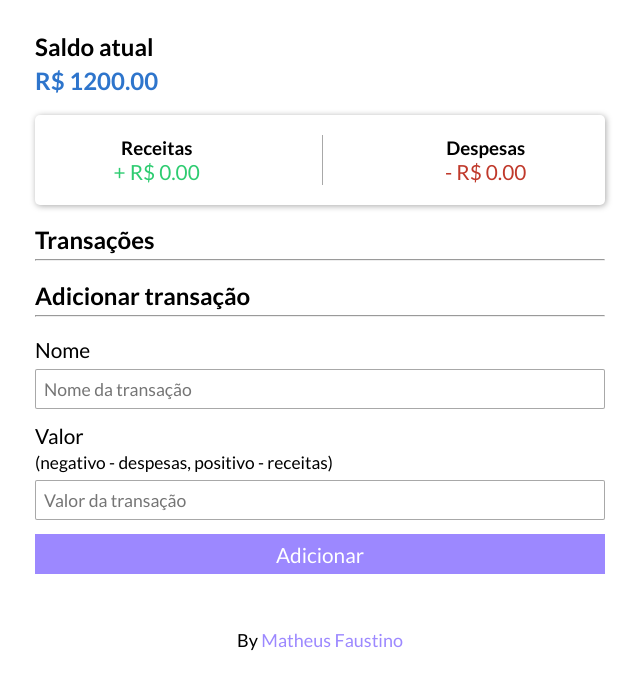
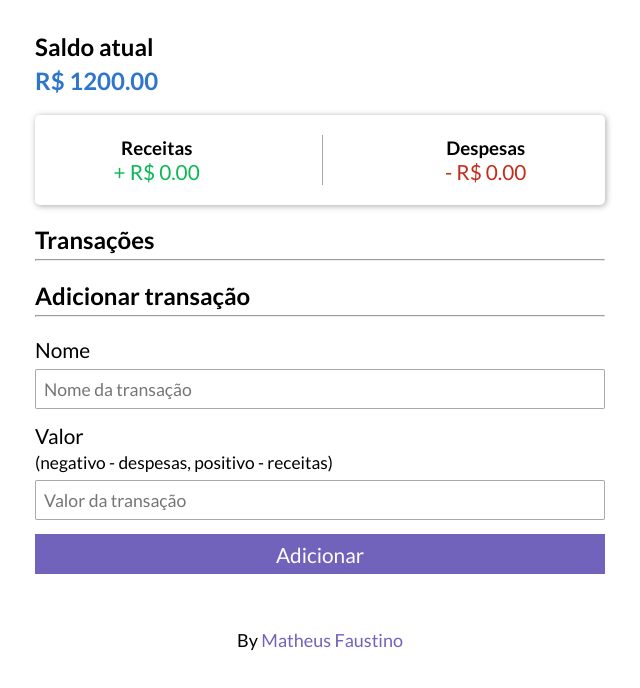
Before and after one commit to mindcrazyapps/controle-de-despesas, a website built with Vite: page index.html in a window 1280 px wide. Shown: the part 62-750 px from the top of the page, without its empty margins (320-960 px from the left). Built offline with nearby package versions, Linux system fonts and the light colour scheme.

Commit message:
some-details

```diff
--- a/index.html
+++ b/index.html
@@ -12,11 +12,16 @@
     <meta name="keywords" content="HTML5, CSS3, JavaScript, Vite, GIT" />
     <meta name="author" content="Matheus Faustino" />
 
+    <link rel="preload" href="src/styles/style.css" as="style" />
+    <link rel="preload" href="main.js" as="script" />
+
     <link rel="shortcut icon" href="public/favicon.ico" type="image/x-icon" />
+
+    <meta name="theme-color" content="#fffff" />
+
     <title>Controle de despesas</title>
   </head>
   <body>
-
     <header>
       <h1>Controle de Despesas</h1>
     </header>
@@ -89,14 +94,14 @@
             required
           />
 
-          <button type="submit">Adicionar</button>
+          <button type="submit" tabindex="3">Adicionar</button>
         </form>
       </div>
     </main>
 
     <footer>
       By
-      <a href="https://github.com/matheusfdosan" target="_blank">
+      <a href="https://github.com/matheusfdosan" target="_blank" tabindex="4">
         Matheus Faustino
       </a>
     </footer>
--- a/src/styles/style.css
+++ b/src/styles/style.css
@@ -9,12 +9,12 @@
 
 :root {
   --lato-font: "Lato", sans-serif;
-  --red-color: #c0392b;
+  --red-color: #c52c1c;
   --dark-red-color: #84281c;
-  --green-color: #2ecc71;
+  --green-color: #0ab955;
   --blue-color: #2e75cc;
-  --purple-color: #9c88ff;
-  --dark-purple-color: #6c5fae;
+  --purple-color: #7162bb;
+  --dark-purple-color: #4a4178;
   --dark-color: #00000057;
 }
 
```
